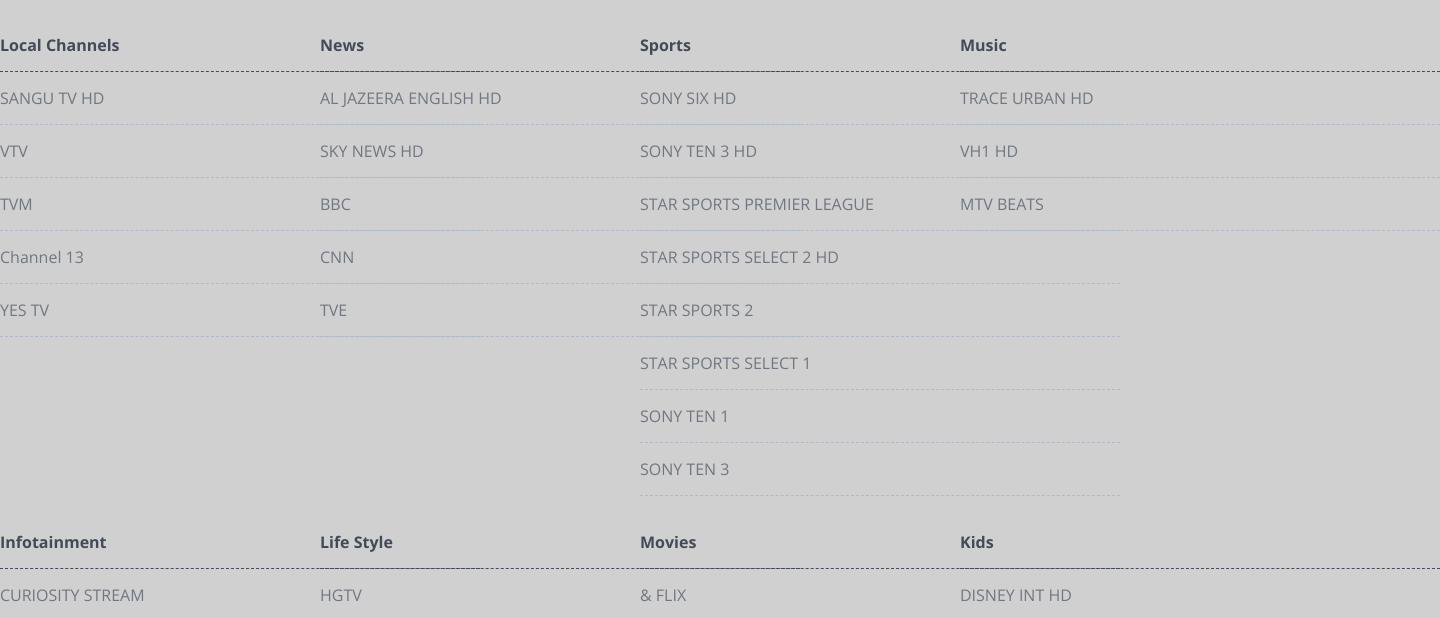
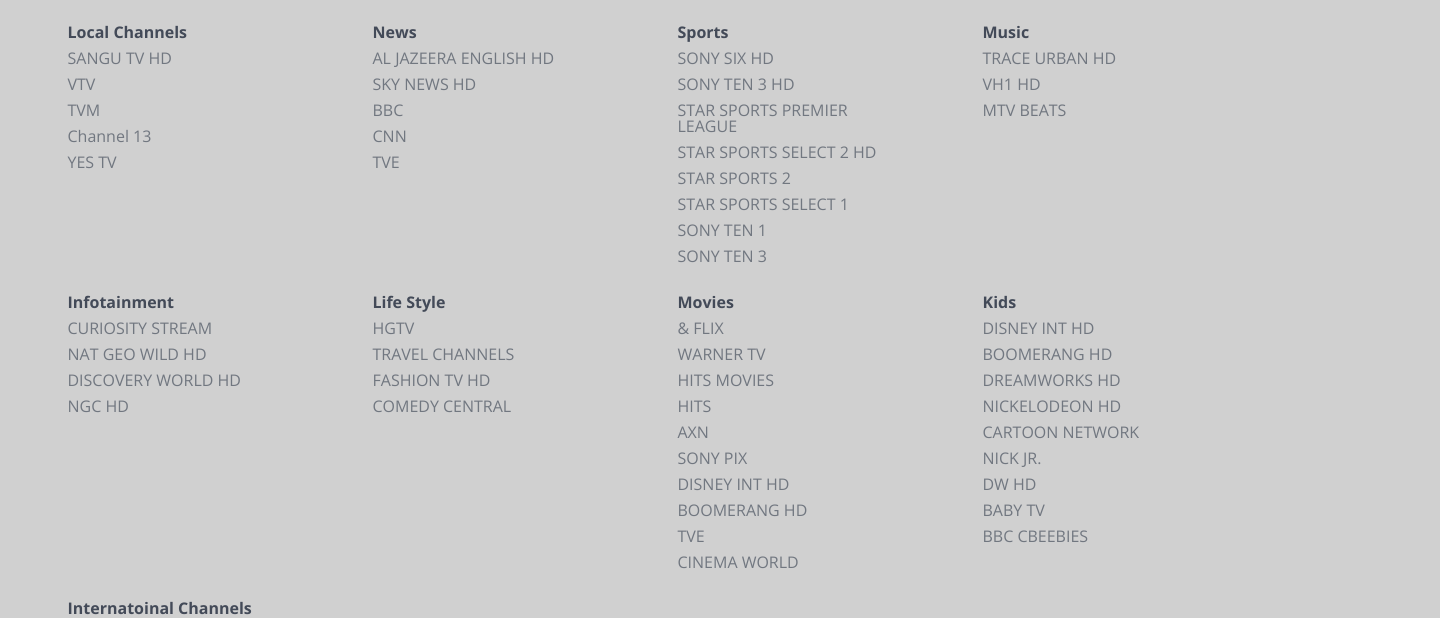
Before and after one commit to 404nahil/TV-Channels, a plain HTML site: page index.html in a window 1280 px wide. Shown: the part 117-735 px from the top of the page, 1440 px wide, since content can reach past the window. Drawn offline with nearby package versions, Linux system fonts and the light colour scheme.

Commit message:
Update style.css
new css

```diff
--- a/style.css
+++ b/style.css
@@ -160,6 +160,7 @@
     text-align: center;
     color: #444444;
     background-color: #d0d0d0;
+    margin: 30px;
 }
 
 h1 {
@@ -208,7 +209,7 @@
 }
 
 .pure-tree.main-tree {
-    width: 30em;
+    width: 15em;
     display: inline-block;
 }
 
@@ -226,22 +227,7 @@
     display: block;
     cursor: pointer;
     color: #717780;
-    border-bottom: 1px dashed #B0B9C5;
-    padding: 1.125em 1.125em 1.125em 0;
-}
-
-.pure-tree label:before {
-    width: 1em;
-    height: 1em;
-    line-height: 1em;
-    display: inline-block;
-    font-family: 'FontAwesome', sans-serif;
-    padding-right: .75em;
-}
-
-.pure-tree label:hover {
-    color: #434a58;
-    border-bottom-color: #434a58;
+    padding: 5px;
 }
 
 .pure-tree .pure-tree_link a {
@@ -273,7 +259,6 @@
     height: auto;
 }
 
-
 .card-container {
     display: flex;
     flex-wrap: wrap;
```
